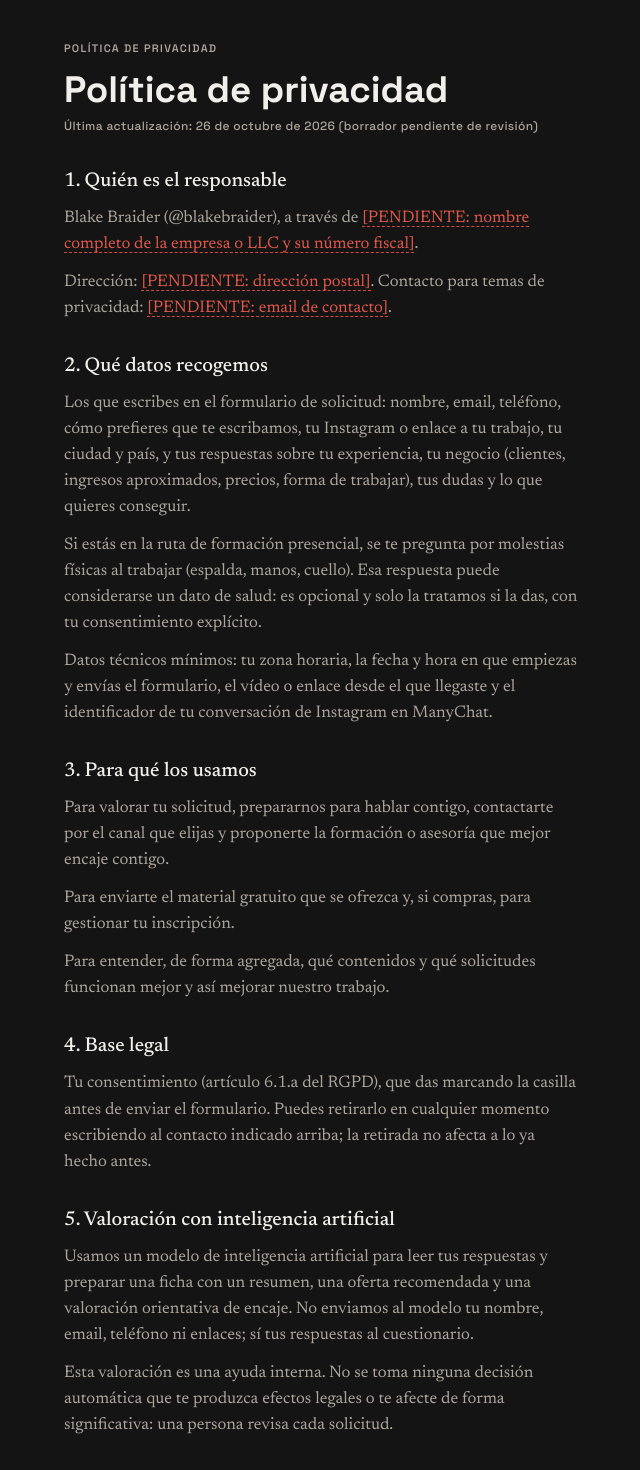
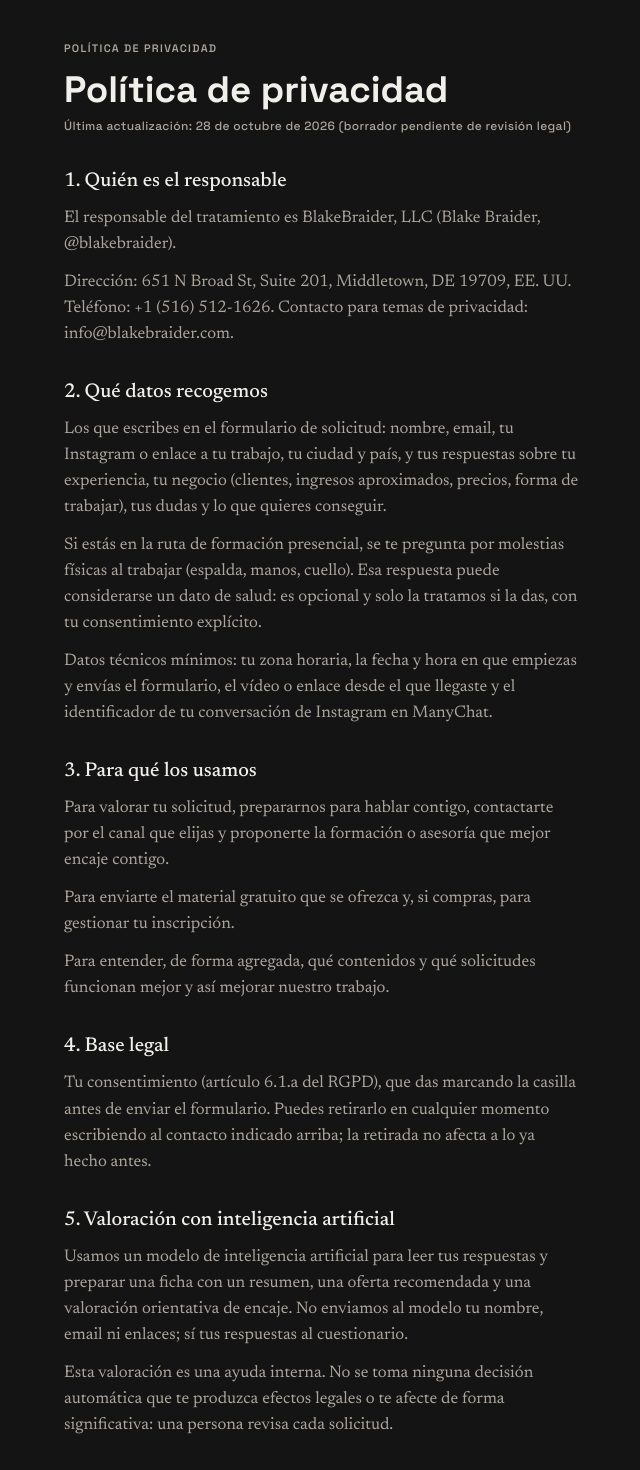
Before and after one commit to rosessblake-stack/leads-setter, a Next.js app: page /privacidad in a window 1280 px wide. Shown: the top 1470 px of the page, without its empty margins (318-958 px from the left). Built offline with nearby package versions, Linux system fonts and the light colour scheme.

Commit message:
Política de privacidad: datos de BlakeBraider, LLC; sin teléfono en los datos recogidos
Co-Authored-By: Claude Sonnet 5.5 <noreply@anthropic.com>
Claude-Session: https://claude.ai/code/session_01DQdnTgz7vfvwffgvcN86MP

```diff
--- a/src/formulario/privacidad.ts
+++ b/src/formulario/privacidad.ts
@@ -4,19 +4,19 @@ export type Seccion = { titulo: string; parrafos: string[] };
 
 export const privacidad: { titulo: string; actualizado: string; secciones: Seccion[] } = {
   titulo: "Política de privacidad",
-  actualizado: "26 de octubre de 2026 (borrador pendiente de revisión)",
+  actualizado: "28 de octubre de 2026 (borrador pendiente de revisión legal)",
   secciones: [
     {
       titulo: "1. Quién es el responsable",
       parrafos: [
-        "Blake Braider (@blakebraider), a través de [PENDIENTE: nombre completo de la empresa o LLC y su número fiscal].",
-        "Dirección: [PENDIENTE: dirección postal]. Contacto para temas de privacidad: [PENDIENTE: email de contacto].",
+        "El responsable del tratamiento es BlakeBraider, LLC (Blake Braider, @blakebraider).",
+        "Dirección: 651 N Broad St, Suite 201, Middletown, DE 19709, EE. UU. Teléfono: +1 (516) 512-1626. Contacto para temas de privacidad: info@blakebraider.com.",
       ],
     },
     {
       titulo: "2. Qué datos recogemos",
       parrafos: [
-        "Los que escribes en el formulario de solicitud: nombre, email, teléfono, cómo prefieres que te escribamos, tu Instagram o enlace a tu trabajo, tu ciudad y país, y tus respuestas sobre tu experiencia, tu negocio (clientes, ingresos aproximados, precios, forma de trabajar), tus dudas y lo que quieres conseguir.",
+        "Los que escribes en el formulario de solicitud: nombre, email, tu Instagram o enlace a tu trabajo, tu ciudad y país, y tus respuestas sobre tu experiencia, tu negocio (clientes, ingresos aproximados, precios, forma de trabajar), tus dudas y lo que quieres conseguir.",
         "Si estás en la ruta de formación presencial, se te pregunta por molestias físicas al trabajar (espalda, manos, cuello). Esa respuesta puede considerarse un dato de salud: es opcional y solo la tratamos si la das, con tu consentimiento explícito.",
         "Datos técnicos mínimos: tu zona horaria, la fecha y hora en que empiezas y envías el formulario, el vídeo o enlace desde el que llegaste y el identificador de tu conversación de Instagram en ManyChat.",
       ],
@@ -38,7 +38,7 @@ export const privacidad: { titulo: string; actualizado: string; secciones: Secci
     {
       titulo: "5. Valoración con inteligencia artificial",
       parrafos: [
-        "Usamos un modelo de inteligencia artificial para leer tus respuestas y preparar una ficha con un resumen, una oferta recomendada y una valoración orientativa de encaje. No enviamos al modelo tu nombre, email, teléfono ni enlaces; sí tus respuestas al cuestionario.",
+        "Usamos un modelo de inteligencia artificial para leer tus respuestas y preparar una ficha con un resumen, una oferta recomendada y una valoración orientativa de encaje. No enviamos al modelo tu nombre, email ni enlaces; sí tus respuestas al cuestionario.",
         "Esta valoración es una ayuda interna. No se toma ninguna decisión automática que te produzca efectos legales o te afecte de forma significativa: una persona revisa cada solicitud.",
       ],
     },
```
